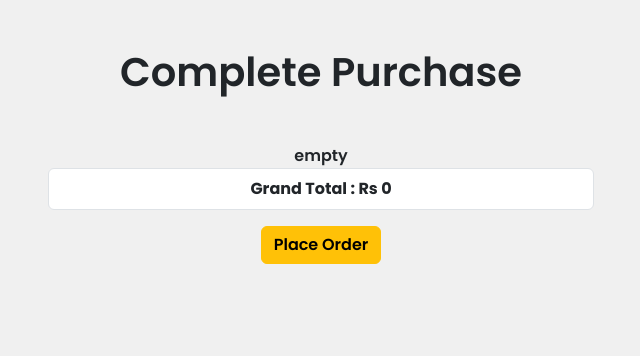
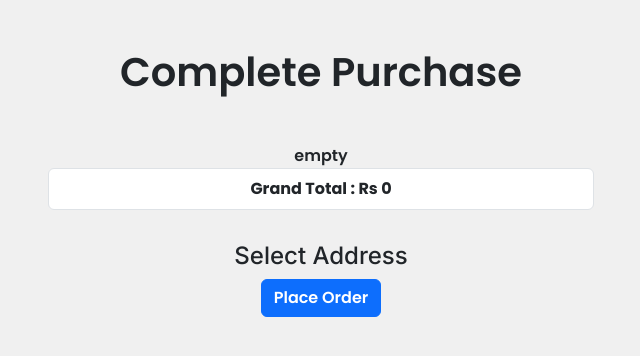
Before and after one commit to 04rjka/django-ecommerce, a Django app: page /checkout/ in a window 1280 px wide. Shown: the part 56-412 px from the top of the page, without its empty margins (319-959 px from the left). Run offline with Django 5.2, Linux system fonts and the light colour scheme; the visitor is signed in with stand-in values (Sample User, id 1); data comes from the database, SQL or seed files in the repository; data that the repository does not hold is empty.

Commit message:
Add address selection in Checkout.

```diff
--- a/ecommerce/core/templates/core/checkout.html
+++ b/ecommerce/core/templates/core/checkout.html
@@ -11,7 +11,7 @@
             <div class="col-6">
                 <ul class="list-group mb-1">
                     <li class="list-group-item">Product : {{item.product.name}}</li>
-                    <li class="list-group-item">Quantity : {{item.quantity}} Total : {{item.total_price}}</li>
+                    <li class="list-group-item">Quantity : {{item.quantity}} Total : Rs {{item.total_price}}</li>
                 </ul>
             </div>
         </div>
@@ -23,7 +23,29 @@
                 <ul class="list-group mb-3">
                     <li class="list-group-item fw-bold">Grand Total : Rs {{cart.cart_total}}</li>
                 </ul>
-                <a href="{% url 'checkout'  %}" class="btn btn-warning">Place Order</a>
+
+            </div>
+        </div>
+        <div class="row justify-content-center mt-3">
+            <div class="col-6">
+                <p class="h4">Select Address</p>
+                <form action="" method="post" class="">
+                    {% csrf_token %}
+                    {% for address in addresses %}
+                        <div class="address-card p-1 m-1 mb-3">
+                            <label for="address_{{address.id}}" class="d-flex justify-content-center gap-1">
+                            <input type="radio" name="address_id" id="address_{{address.id}}" value="{{address.id}}">
+                            <div>
+                        <p class="m-0 fw-bold">{{address.first_name}} {{address.last_name}}</p>
+                        <p class="m-0">{{address.address_line_1}}, {{address.address_line_2}}</p>
+                        <p class="m-0">{{address.city}}</p>
+                        <p class="m-0">{{address.phone}}</p>
+                    </div>
+                        </label>
+                        </div>
+                    {% endfor %}
+                    <button type="submit" class="btn btn-primary mb-3">Place Order</button>
+                </form>
             </div>
         </div>
     </div>
--- a/ecommerce/core/views.py
+++ b/ecommerce/core/views.py
@@ -113,8 +113,13 @@ def cart(request):
 def checkout(request):
     cart,_ = Cart.objects.get_or_create(user = request.user)
     cart = Cart.objects.prefetch_related("items__product__images").get(pk=cart.pk)
+    addresses = Address.objects.filter(user=request.user)
 
-    return render(request,"core/checkout.html",{"cart":cart})
+    if request.method == "POST":
+        address_id = request.POST.get("address_id")
+        print(address_id)
+
+    return render(request,"core/checkout.html",{"cart":cart,"addresses":addresses})
 
 @login_required
 def remove_cart_item(request,pk):
--- a/ecommerce/static/css/style.css
+++ b/ecommerce/static/css/style.css
@@ -67,3 +67,8 @@ p{
     border: 1px solid black;
     border-radius: 25px;
 }
+
+.address-card{
+    border: 2px solid grey;
+    border-radius: 0.5rem;
+}
```
